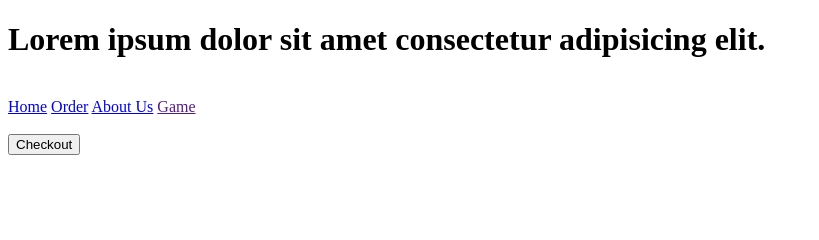
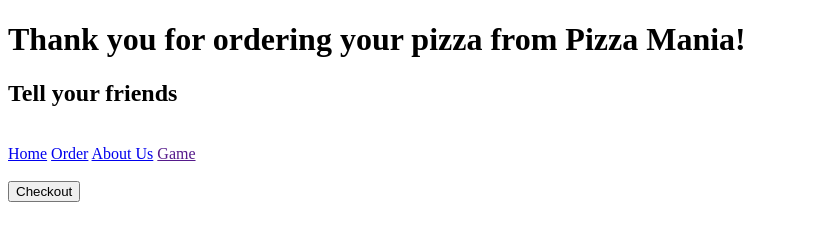
Before and after one commit to mbgoseco/Pizza-Mania, a plain HTML site: page pages/checkout.html in a window 1280 px wide. Shown: the whole page, without its empty margins (0-819 px from the left). Drawn offline with Linux system fonts and the light colour scheme.

Commit message:
added dominos href and other html

```diff
--- a/pages/checkout.html
+++ b/pages/checkout.html
@@ -8,7 +8,8 @@
     <body>
         <main>
             <header>
-                <h1>Lorem ipsum dolor sit amet consectetur adipisicing elit.</h1>
+                <h1>Thank you for ordering your pizza from Pizza Mania!</h1>
+                <h2>Tell your friends</h2>
                 <img src = ''>
                 <div>
                     <nav>
@@ -23,7 +24,9 @@
                 <img src =''>
             </div>
             <div>
-                <button>Checkout</button>
+                <form>
+                    <input type="button" value="Checkout" onclick="window.location.href='https://www.dominos.com/en/'" />
+                    </form>
             </div>
             <footer></footer>
         </main>
```
